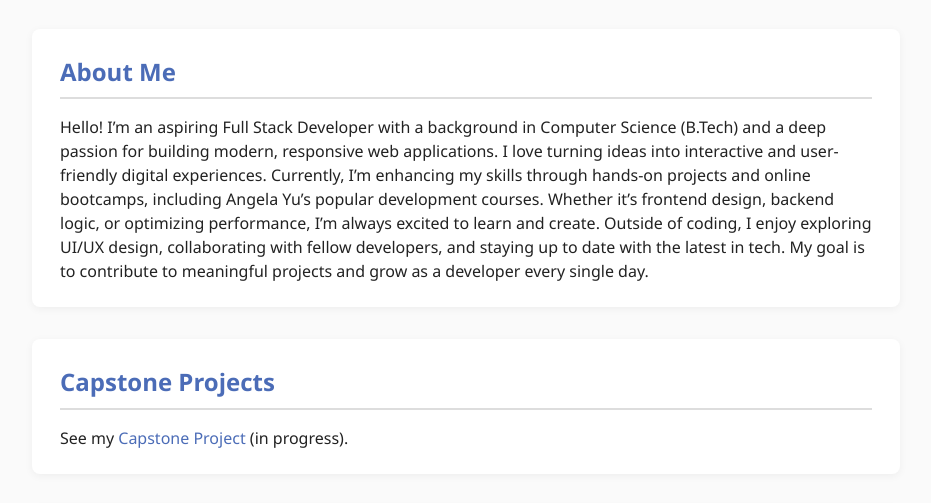
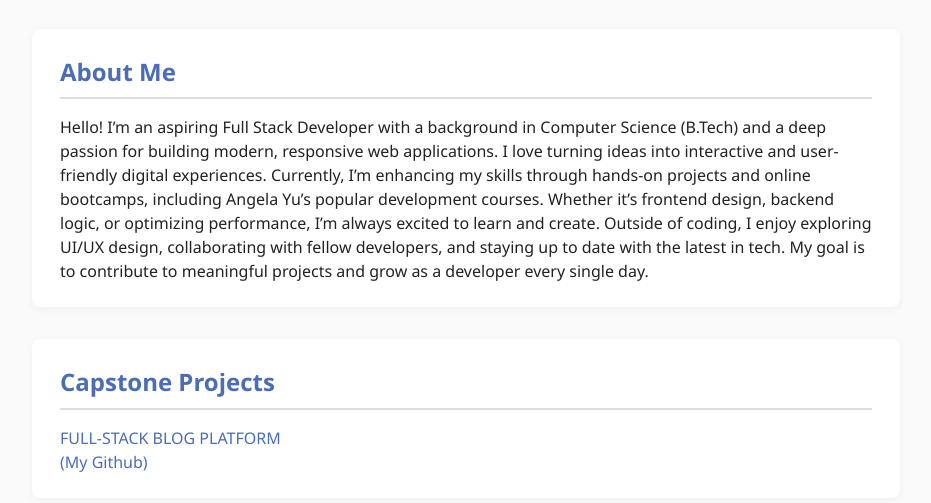
Before and after one commit to shirani11/shiraniportfolio, a plain HTML site: page index.html in a window 1280 px wide. Shown: the part 236-739 px from the top of the page, without its empty margins (174-1105 px from the left). Drawn offline with Linux system fonts and the light colour scheme.

Commit message:
modify files Blog Website-Trail

```diff
--- a/index.html
+++ b/index.html
@@ -13,7 +13,7 @@
       <div class="header-text">
         <h1>Shirani Ganta</h1>
         <p>🚀 Aspiring Web Developer | Passionate about learning & creating</p>
-        <a href="Ganta Shirani Resume.pdf" target="_blank" class="btn-resume" aria-label="Open Shirani Ganta's Resume PDF">View Resume (PDF)</a>
+        <a href="GANTA SHIRANI RESUME.pdf" target="_blank" class="btn-resume" aria-label="Open Shirani Ganta's Resume PDF">View Resume (PDF)</a>
       </div>
     </div>
   </header>
@@ -29,7 +29,9 @@
     <section id="projects">
       <h2>Capstone Projects</h2>
       <p>
-        See my <a href="#projects" class="link-projects">Capstone Project</a> (in progress).
+      <a href="https://blogwebsite-u5r5.onrender.com/" class="link-projects">FULL-STACK BLOG PLATFORM</a>
+        <br />
+         <a href="https://github.com/shirani11" target="_blank" rel="noopener noreferrer" class="link-projects">(My Github)</a>
       </p>
     </section>
 
```
Also changed, not shown: 2 other files.
